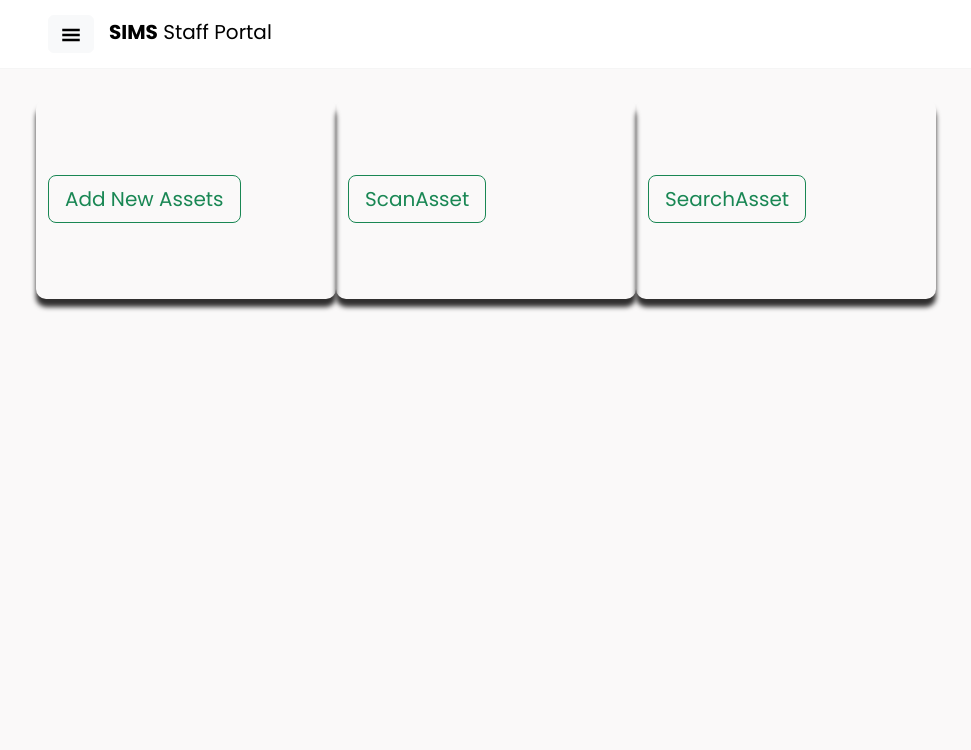
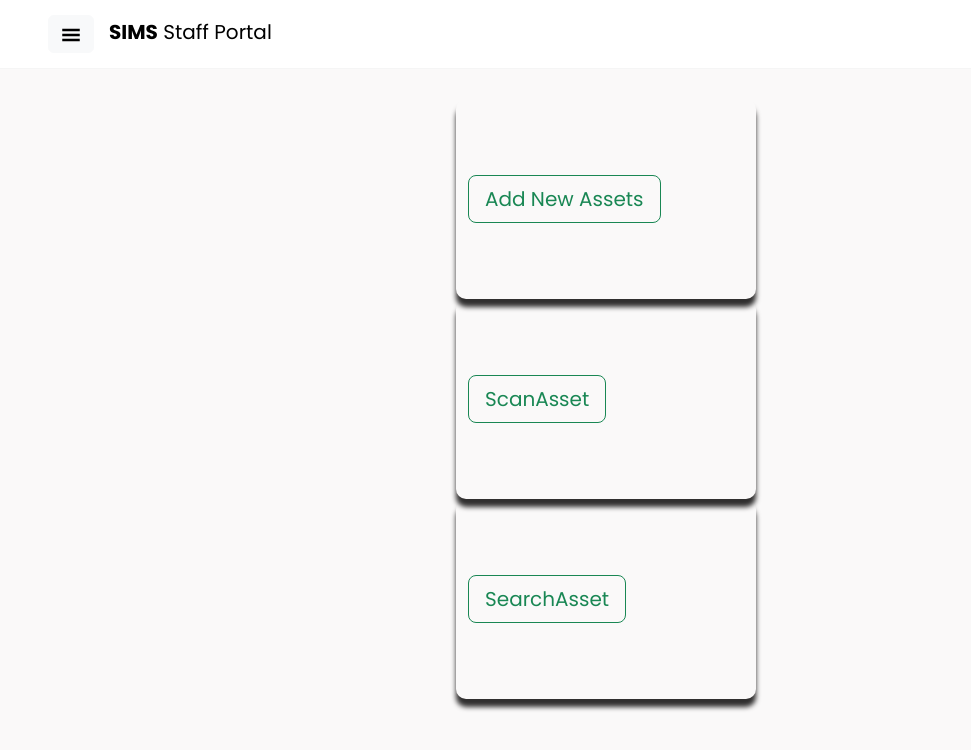
Before and after one commit to MarkRyuo/SalesInventoryManagementSystem_SIMS, a React (Vite) app in the folder client/: page /SDashboard in a window 1280 px wide. Shown: the top 750 px of the page, without its empty margins (34-1005 px from the left). Built offline with nearby package versions, Linux system fonts and the light colour scheme.

Commit message:
Update: SDashboard

```diff
--- a/client/src/pages/StaffPages/SDashboard.jsx
+++ b/client/src/pages/StaffPages/SDashboard.jsx
@@ -8,7 +8,7 @@ import SDashboardCss from './SDashboard.module.css' ;
 function SDashboard() {
     return (
         <MainStaffLayout>
-            <Row className="">
+            <Row className={SDashboardCss.rowContainer}>
                 <Col lg={12} style={{
                     borderRadius: "10px",
                     width: "100%",
--- a/client/src/pages/StaffPages/SDashboard.module.css
+++ b/client/src/pages/StaffPages/SDashboard.module.css
@@ -1,6 +1,6 @@
 
 
-.rowContent {
+.rowContainer {
     width: 100%;
     height: auto;
     margin: 0;
```
